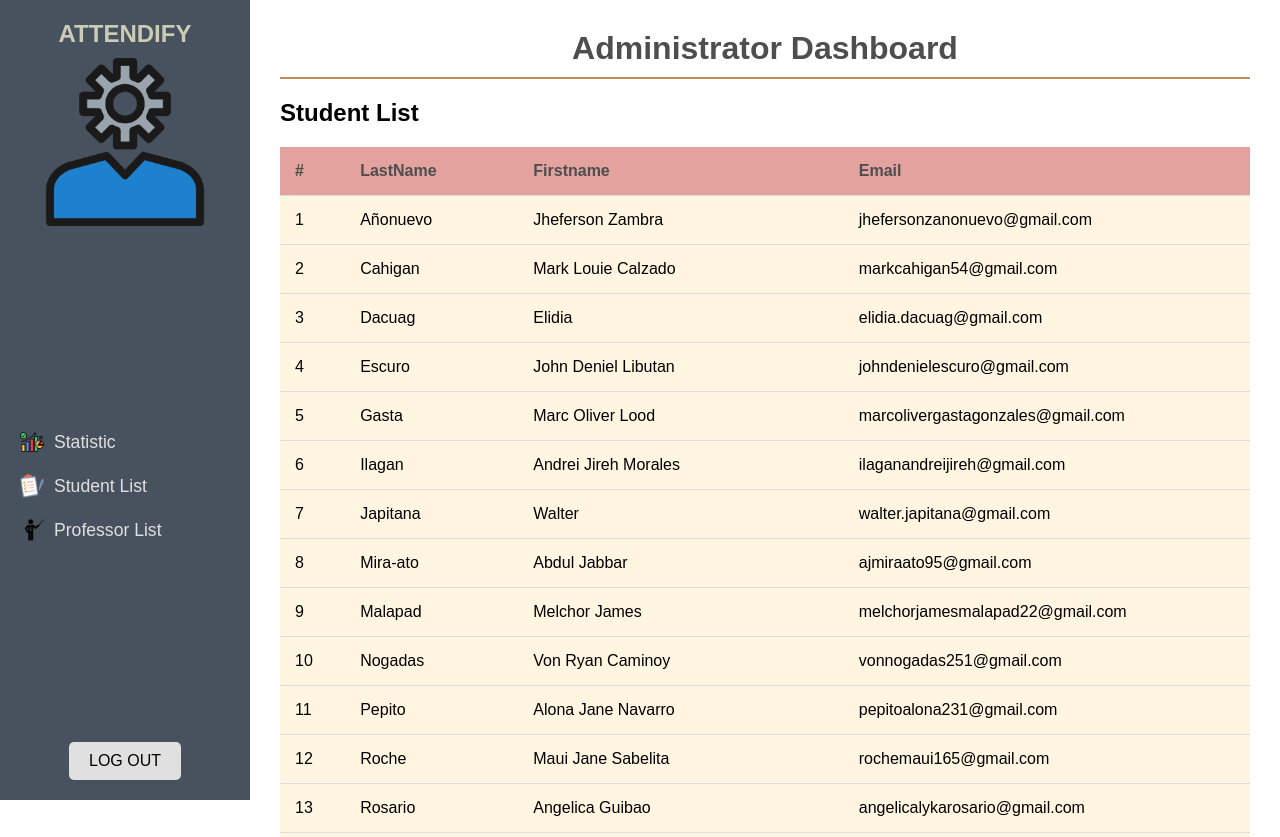
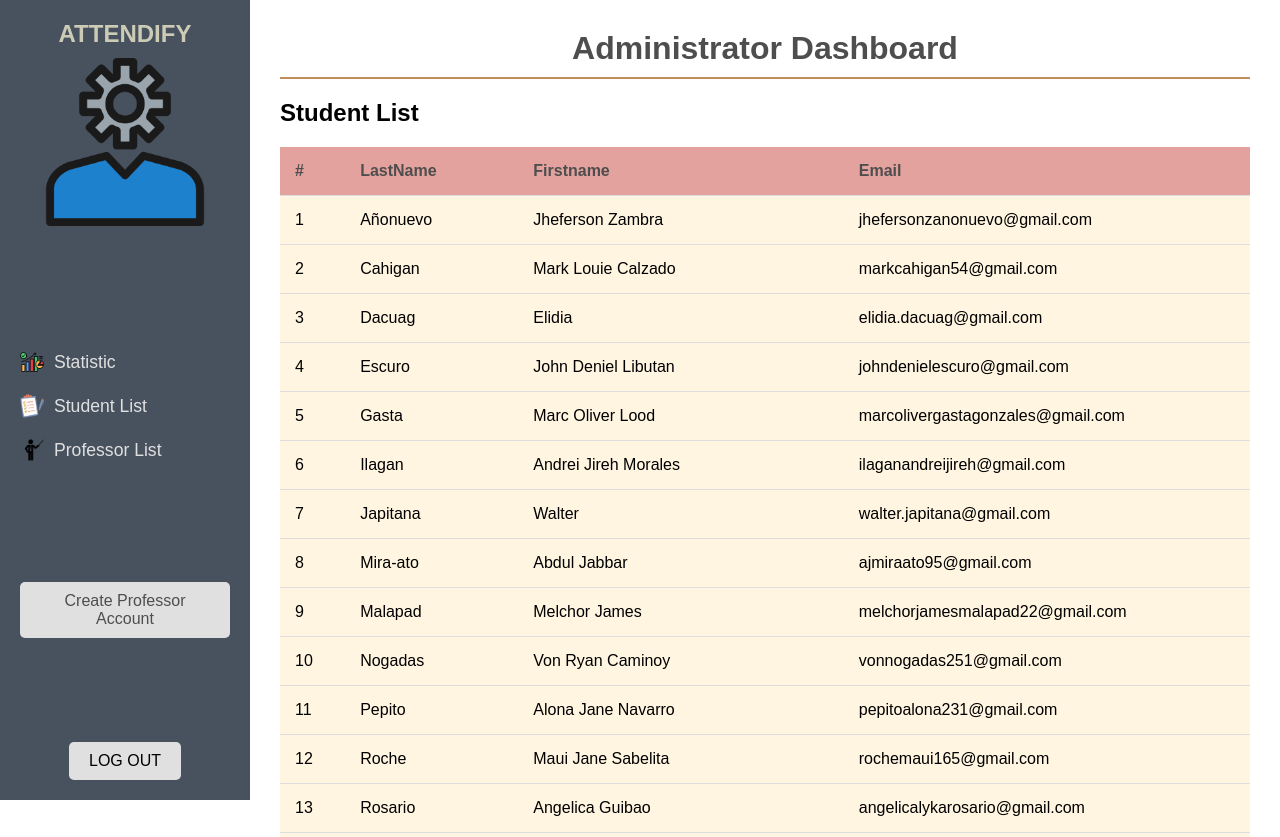
Before and after one commit to REYESJOHNRUIZ/Attendify_Project, a PHP site: page /works/administrator_dashboard.php in a window 1280 px wide. Shown: the top 837 px of the page. Run offline with PHP 8.4, Linux system fonts and the light colour scheme; data comes from the database, SQL or seed files in the repository.

Commit message:
new changes admin dasshboard

```diff
--- a/styles/administration_dashboard_styles.css
+++ b/styles/administration_dashboard_styles.css
@@ -139,3 +139,18 @@ thead th {
   width: 24px; /* Adjust width as needed */
   height: auto; /* Maintain aspect ratio */
 }
+.create-professor {
+  text-align: center;
+  margin-bottom: 20px;
+}
+
+#create-prof {
+  background-color: #e0e0e0; /* Match the Logout button's background color */
+  color: #4e4e4e; /* Match the Logout button's text color */
+  border: none;
+  padding: 10px 20px;
+  border-radius: 5px;
+  cursor: pointer;
+  font-size: 1em;
+  text-align: center; /* Center the text inside the button */
+}
--- a/works/administrator_dashboard.php
+++ b/works/administrator_dashboard.php
@@ -42,6 +42,13 @@ $professor_result = $conn->query($professor_query);
           <span>Professor List</span>
         </li>
       </ul>
+
+      <div class="create-professor">
+        <a href="../works/create_account.html">
+          <button id="create-prof">Create Professor Account</button>
+        </a>
+      </div>
+
       <div class="logout">
         <button id="logoutBtn">LOG OUT</button>
       </div>
```
Also changed, not shown: js/admin.js (line endings or trailing spaces).
